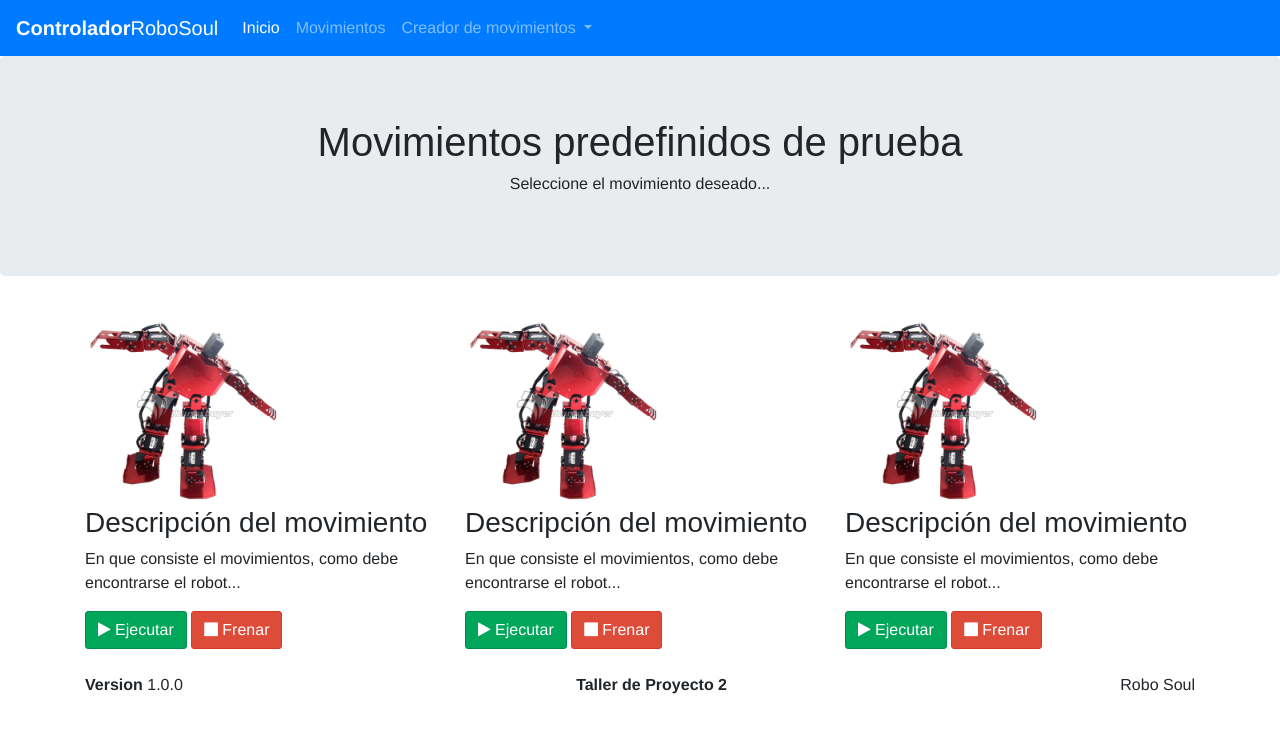
After one commit to TallerDeProyecto2/robot-control, a Flask app: page /predefinidos in a window 1280 px wide. The commit adds this page. Shown: the top 733 px of the page. Run offline with Flask 2, Linux system fonts and the light colour scheme; some libraries are stand-ins or nearby versions.

Commit message:
movimientos predefinidos

```diff
--- a/app.py
+++ b/app.py
@@ -63,6 +63,32 @@ def mov():
 
     return render_template('movimiento.html')
 
+@app.route('/predefinidos', methods = ['GET', 'POST'])
+def pred():
+
+    # Comunicacion mediante puerto serie
+    # Comando para listar los puertos disponibles: python -m serial.tools.list_ports
+    # ser = serial.Serial('COM1')  # open serial port
+    # print(ser.name)         # check which port was really used
+    # ser.write(b'hello')     # write a string
+    # ser.close()             # close port
+
+    if request.method == 'POST':
+        data = request.form
+        frecuencia = data["frec"]
+        # Datos de la conexion a la BD
+        cnx = mysql.connector.connect(user='root', password='',
+                                  host='localhost',
+                                  database='estacion')
+        cursor = cnx.cursor()
+        query = ("UPDATE frecuencia_muestreo SET valor = %s WHERE id=1")
+        cursor.execute(query, (frecuencia,))
+        # Commit cambios en la BD
+        cnx.commit()
+        # Cierro la conexion
+        cnx.close()
+
+    return render_template('predefinido.html')
 
 if __name__ == "__main__":
     # Define HOST y PUERTO para accerder
--- a/templates/base.html
+++ b/templates/base.html
@@ -30,7 +30,7 @@
               <a class="nav-link" href="/">Inicio</a>
             </li>
             <li class="nav-item">
-              <a class="nav-link" href="/movimientos">Movimientos</a>
+              <a class="nav-link" href="/predefinidos">Movimientos</a>
             </li>
             <li class="nav-item dropdown">
               <a class="nav-link dropdown-toggle" href="#" id="navbarDropdown" role="button" data-toggle="dropdown" aria-haspopup="true" aria-expanded="false">
@@ -39,8 +39,8 @@
               <div class="dropdown-menu" aria-labelledby="navbarDropdown">
                 <a class="dropdown-item" href="#">Instructivo</a>
                 <div class="dropdown-divider"></div>
-                <a class="dropdown-item" href="#">Nuevo movimiento</a>
-                <a class="dropdown-item" href="#">Movimiento simple</a>
+                <a class="dropdown-item" href="/movimientos">Movimiento simple</a>
+                <a class="dropdown-item" href="/">Movimiento compuesto</a>
               </div>
             </li>
           </ul>
--- /dev/null
+++ b/templates/predefinido.html
@@ -0,0 +1,45 @@
+{% extends "base.html" %}
+
+{% block content %}
+<div class="jumbotron text-center">
+  <h1>Movimientos predefinidos de prueba</h1>
+  <p>Seleccione el movimiento deseado...</p>
+</div>
+<div class="container">
+  <div class="row">
+    <div class="col-sm-6 col-md-4">
+      <div class="thumbnail">
+        <img src="{{url_for('static', filename='roboSoul.jpg')}}" height="200" width="200">
+        <div class="caption">
+          <h3>Descripción del movimiento</h3>
+          <p>En que consiste el movimientos, como debe encontrarse el robot...</p>
+          <p><a href="#" class="btn btn-success" role="button"><i class="fa fa-play"></i> Ejecutar</a> <a href="#" class="btn btn-danger" role="button"><i class="fa fa-stop"></i> Frenar</a></p>
+        </div>
+      </div>
+    </div>
+    <div class="col-sm-6 col-md-4">
+      <div class="thumbnail">
+        <img src="{{url_for('static', filename='roboSoul.jpg')}}" height="200" width="200">
+        <div class="caption">
+          <h3>Descripción del movimiento</h3>
+          <p>En que consiste el movimientos, como debe encontrarse el robot...</p>
+          <p><a href="#" class="btn btn-success" role="button"><i class="fa fa-play"></i> Ejecutar</a> <a href="#" class="btn btn-danger" role="button"><i class="fa fa-stop"></i> Frenar</a></p>
+        </div>
+      </div>
+    </div>
+    <div class="col-sm-6 col-md-4">
+      <div class="thumbnail">
+        <img src="{{url_for('static', filename='roboSoul.jpg')}}" height="200" width="200">
+        <div class="caption">
+          <h3>Descripción del movimiento</h3>
+          <p>En que consiste el movimientos, como debe encontrarse el robot...</p>
+          <p><a href="#" class="btn btn-success" role="button"><i class="fa fa-play"></i> Ejecutar</a> <a href="#" class="btn btn-danger" role="button"><i class="fa fa-stop"></i> Frenar</a></p>
+        </div>
+      </div>
+    </div>
+
+  </div>
+</div>
+{% endblock %}
+{% block javascript_footer %}
+{% endblock %}
```
Also changed, not shown: templates/form.html (+7 -7 lines), templates/movimiento.html (+4 -6 lines).
